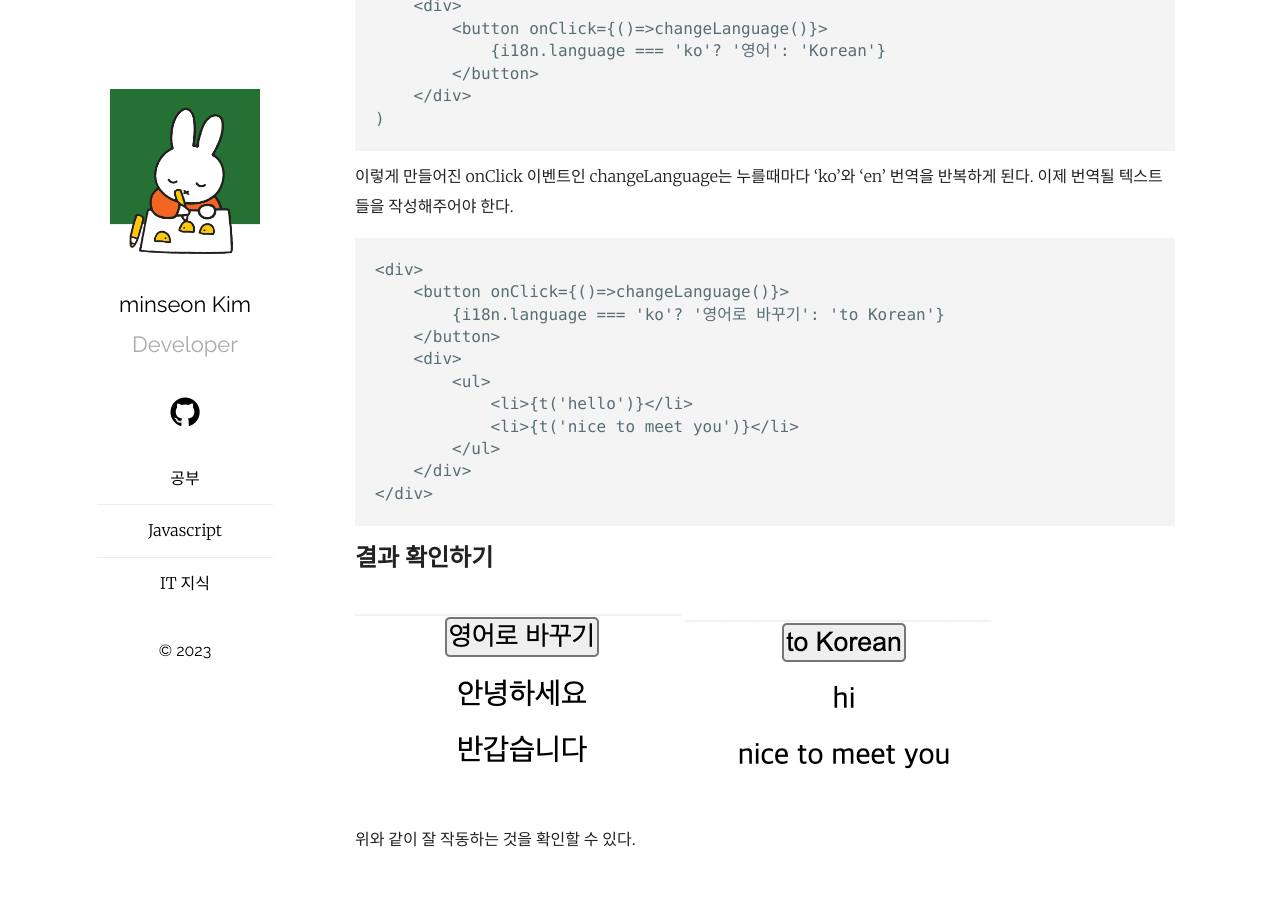
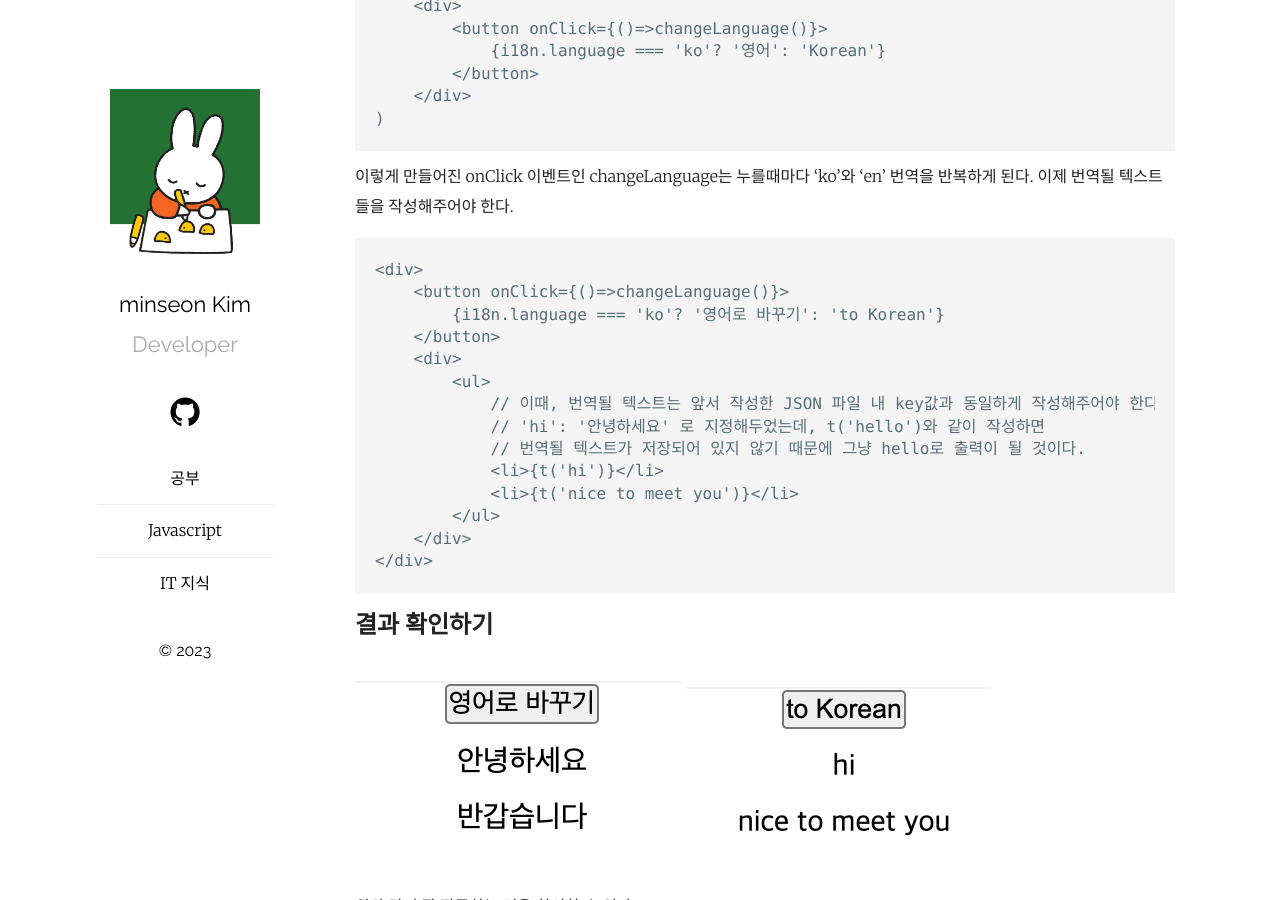
Before and after one commit to heidi3115/heidi3115.github.io, a Jekyll site: the page built from _posts/2023-05-07-itPost-I18n.markdown, in a window 1280 px wide and 900 px high, scrolled down 2688 px. Built offline with Jekyll 4.4.1, drawn with Linux system fonts in a browser that asks for light colours.

Commit message:
itPost - 다국어 지원(i18n) 설정

```diff
--- a/_posts/2023-05-07-itPost-I18n.markdown
+++ b/_posts/2023-05-07-itPost-I18n.markdown
@@ -131,7 +131,10 @@ i18next는 Javascript로 작성된 국제화 프레임워크이다. 쉽게 말
         </button>
         <div>
             <ul>
-                <li>{t('hello')}</li>
+                // 이때, 번역될 텍스트는 앞서 작성한 JSON 파일 내 key값과 동일하게 작성해주어야 한다.
+                // 'hi': '안녕하세요' 로 지정해두었는데, t('hello')와 같이 작성하면
+                // 번역될 텍스트가 저장되어 있지 않기 때문에 그냥 hello로 출력이 될 것이다.
+                <li>{t('hi')}</li>
                 <li>{t('nice to meet you')}</li>
             </ul>
         </div>
```
